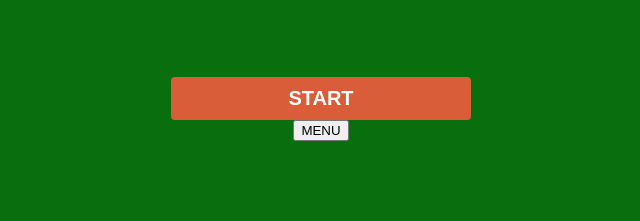
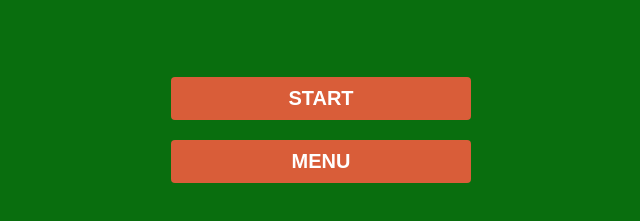
Before and after one commit to Carlangatrex/hangmangame.github.io, a plain HTML site: page index.html in a window 1280 px wide. Both pictures are taken after a click on the button "English". Shown: the part 69-290 px from the top of the page, without its empty margins (319-959 px from the left). Drawn offline with Linux system fonts and the light colour scheme; a web font is replaced by a local one.

Commit message:
Update styles.css

```diff
--- a/styles.css
+++ b/styles.css
@@ -48,6 +48,21 @@ body {
     cursor: pointer;
 }
 
+#menuButton {
+    margin-top: 20px; /* Add margin to position the button lower */
+    appearance: none;
+    font-family: 'SF Pixelate', sans-serif;
+    border: none;
+    width: 300px;
+    padding: 10px;
+    background: #d95d39;
+    color: #fff;
+    font-weight: 600;
+    font-size: 20px;
+    border-radius: 4px;
+    cursor: pointer;
+}
+
 .reveal {
     color: #fdfdfd; /* Cambia el color a visible */
 }
```
